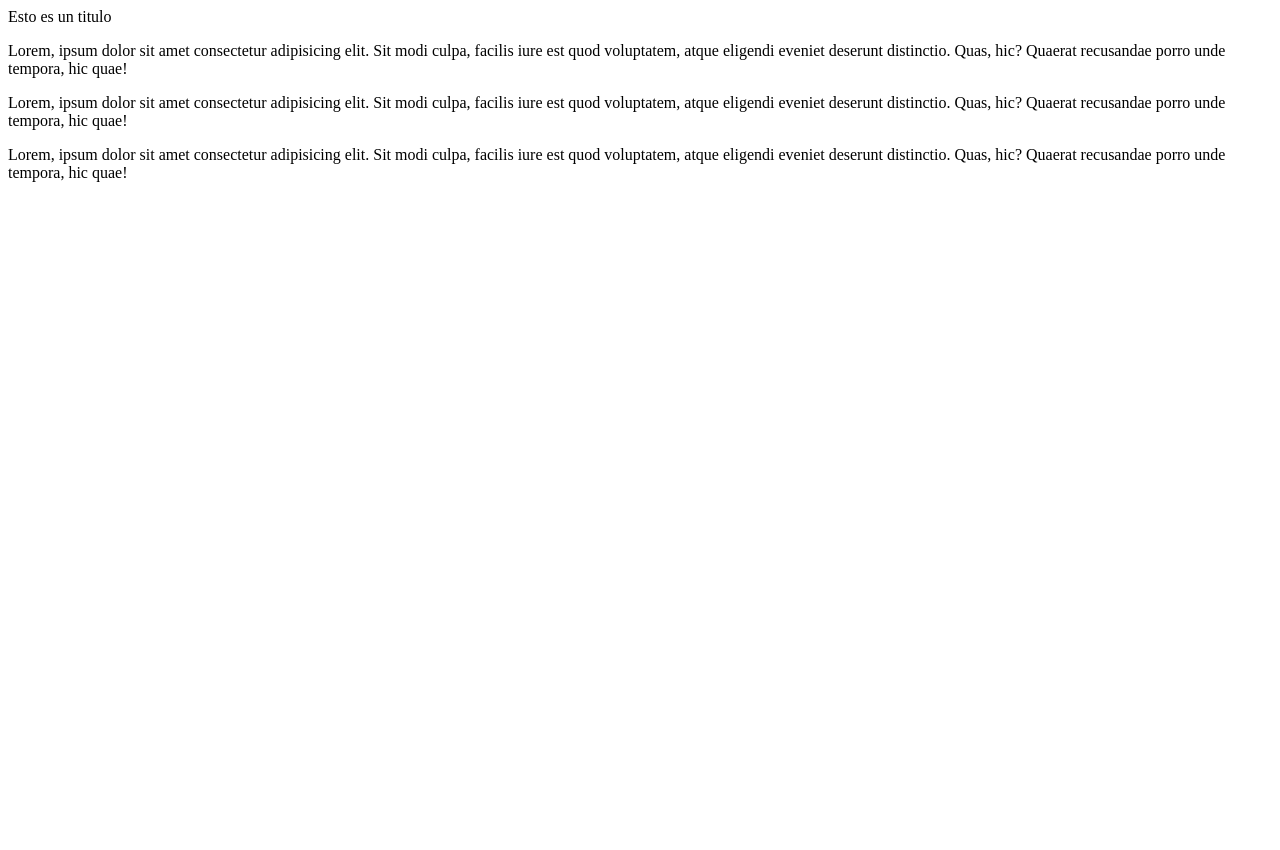
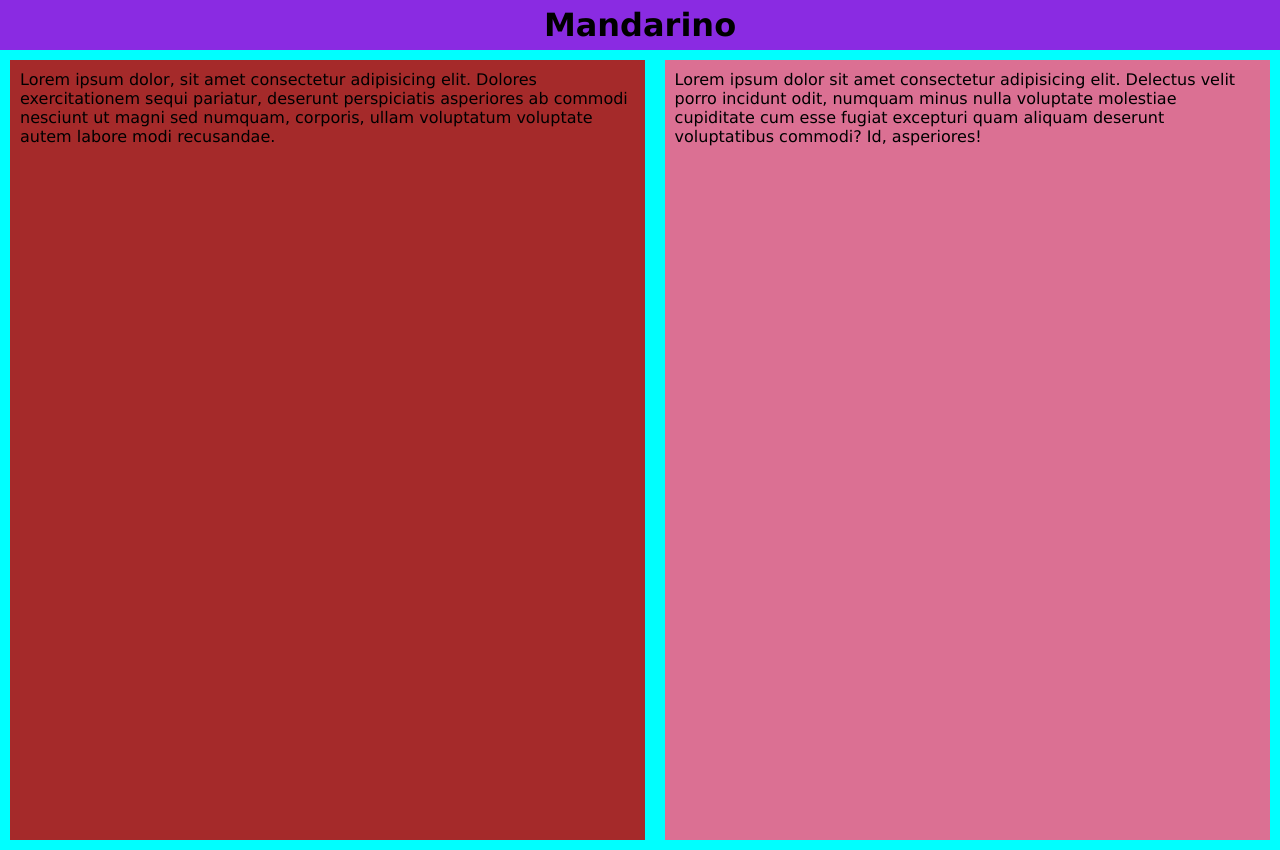
Before and after one commit to nuevo-user/example, a website: page index.html in a window 1280 px wide. Before the commit the page ends 800 px from the top, so only its background shows below. Drawn offline with Linux system fonts and the light colour scheme.

```diff
--- /dev/null
+++ b/css/index.css
@@ -0,0 +1,30 @@
+*{
+    font-family: Verdana, Geneva, Tahoma, sans-serif;
+    margin: 0;
+    box-sizing: border-box;
+}
+header{
+    background-color: blueviolet;
+    height: 50px;
+}
+h1{
+    text-align: center;
+    line-height: 50px;
+}
+.caja{
+    width: 100vw;
+    height: 100vh;
+    background-color: aqua;
+    display: flex;
+    flex-direction: row;
+}
+.caja__1{
+    margin: 10px;
+    padding: 10px;
+    background-color: brown;
+}
+.caja__2{
+    margin: 10px;
+    padding: 10px;
+    background-color: palevioletred;
+}
--- a/index.html
+++ b/index.html
@@ -1,16 +1,25 @@
 <!DOCTYPE html>
 <html lang="en">
+
 <head>
     <meta charset="UTF-8">
     <meta name="viewport" content="width=device-width, initial-scale=1.0">
     <title>Document</title>
+    <link rel="stylesheet" href="css/index.css">
 </head>
+
 <body>
-    <header>Esto es un  titulo</header>
-    <section>
-        <p>Lorem, ipsum dolor sit amet consectetur adipisicing elit. Sit modi culpa, facilis iure est quod voluptatem, atque eligendi eveniet deserunt distinctio. Quas, hic? Quaerat recusandae porro unde tempora, hic quae!</p>
-        <p>Lorem, ipsum dolor sit amet consectetur adipisicing elit. Sit modi culpa, facilis iure est quod voluptatem, atque eligendi eveniet deserunt distinctio. Quas, hic? Quaerat recusandae porro unde tempora, hic quae!</p>
-        <p>Lorem, ipsum dolor sit amet consectetur adipisicing elit. Sit modi culpa, facilis iure est quod voluptatem, atque eligendi eveniet deserunt distinctio. Quas, hic? Quaerat recusandae porro unde tempora, hic quae!</p>
-    </section>
+    <header>
+        <h1>Mandarino</h1>
+    </header>
+    <div class="caja">
+        <div class="caja__1">
+            <p>Lorem ipsum dolor, sit amet consectetur adipisicing elit. Dolores exercitationem sequi pariatur, deserunt perspiciatis asperiores ab commodi nesciunt ut magni sed numquam, corporis, ullam voluptatum voluptate autem labore modi recusandae.</p>
+        </div>
+        <div class="caja__2">
+            <p>Lorem ipsum dolor sit amet consectetur adipisicing elit. Delectus velit porro incidunt odit, numquam minus nulla voluptate molestiae cupiditate cum esse fugiat excepturi quam aliquam deserunt voluptatibus commodi? Id, asperiores!</p>
+        </div>
+    </div>
 </body>
+
 </html>
```
Also changed, not shown: js/index.js (added).
